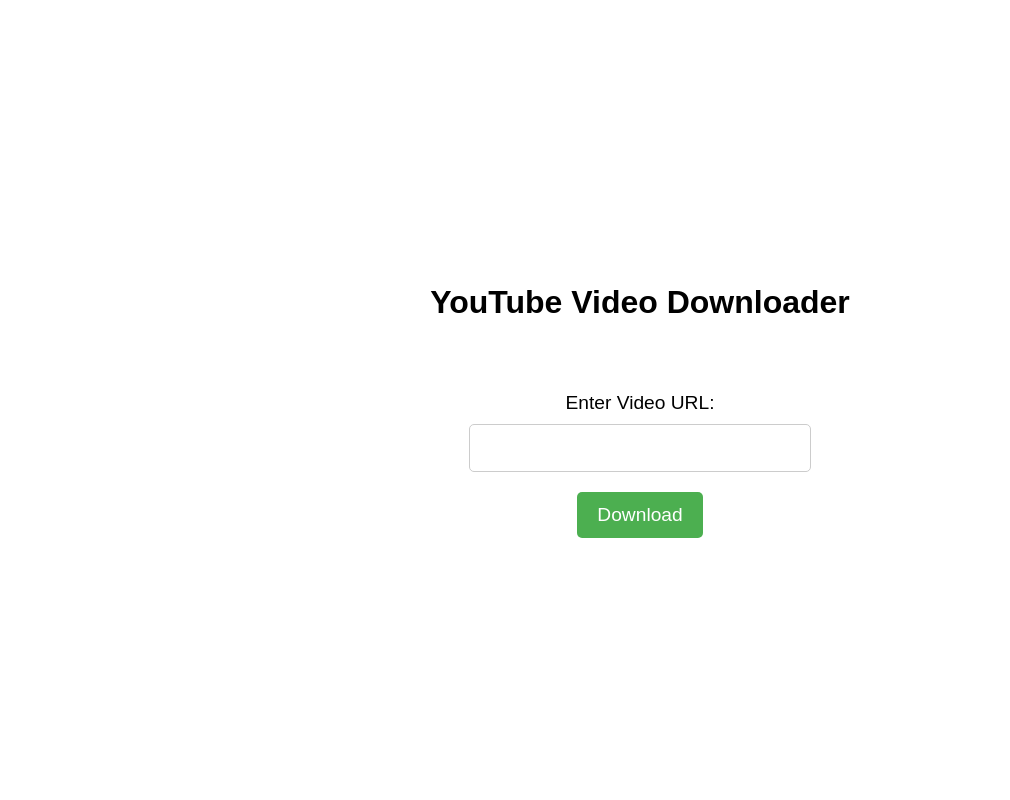
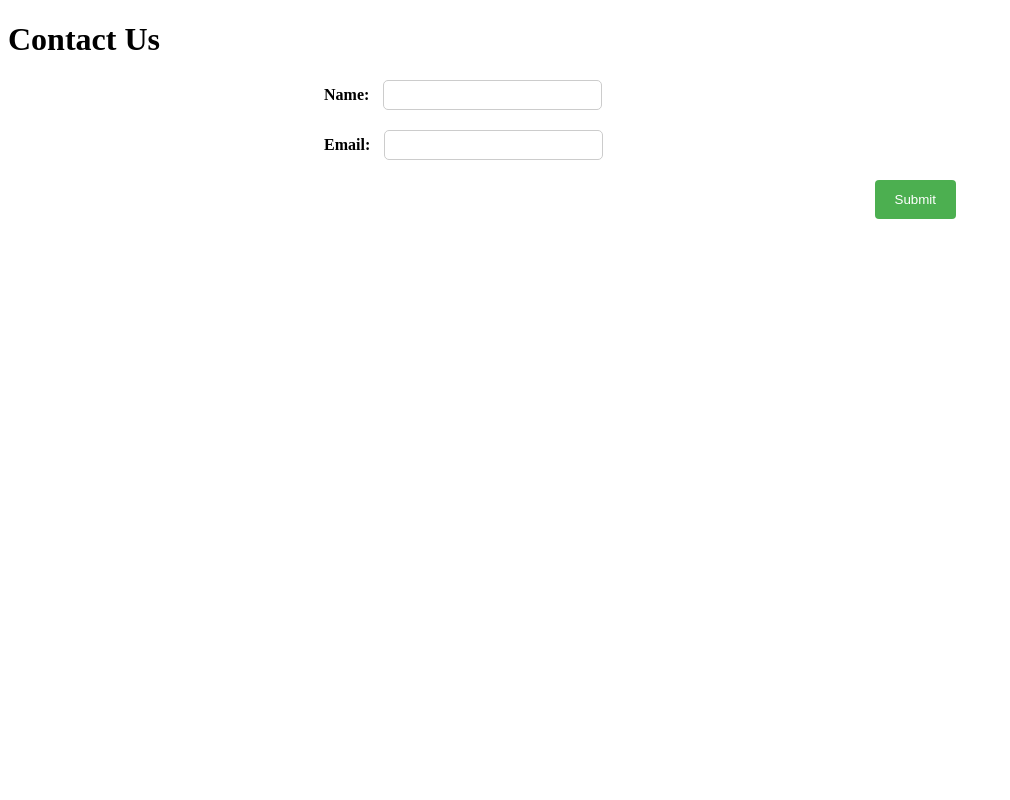
Before and after one commit to Siddwap/sd-yt-dl2, a Flask app: template templates/index.html in a window 1280 px wide. Shown: the whole page, without its empty margins (0-1010 px from the left). Run offline with Flask 2, Linux system fonts and the light colour scheme; the template is opened without the code that fills it, so the values that code supplies are empty.

Commit message:
Update index.html

```diff
--- a/templates/index.html
+++ b/templates/index.html
@@ -1,33 +1,64 @@
 <!DOCTYPE html>
+<html>
+<head>
+  <title>My Form</title>
+  <style>
+    /* CSS styles go here */
+    form {
+        width: 50%;
+        margin: auto;
+    }
 
-<html>
+    label {
+        font-weight: bold;
+        margin-right: 10px;
+    }
 
-<head>
+    input[type="text"], input[type="email"] {
+        padding: 5px;
+        font-size: 16px;
+        margin-bottom: 20px;
+        border-radius: 5px;
+        border: 1px solid #ccc;
+    }
 
-    <link rel="stylesheet" type="text/css" href="styles.css">
+    input[type="submit"] {
+        background-color: #4CAF50;
+        color: white;
+        padding: 12px 20px;
+        border: none;
+        border-radius: 4px;
+        cursor: pointer;
+        float: right;
+    }
+  </style>
+</head>
+<body>
+  <h1>Contact Us</h1>
+  <form id="form" action="submitForm" method="post">
+    <label for="name">Name:</label>
+    <input type="text" id="name" name="name">
+    <br>
+    <label for="email">Email:</label>
+    <input type="email" id="email" name="email">
+    <br>
+    <input type="submit" value="Submit">
+  </form>
+  <script>
+    // add event listener for form submission
+    document.getElementById("form").addEventListener("submit", function(event) {
+      event.preventDefault(); // prevent the form from submitting
 
-    <title>YouTube Video Downloader</title>
+      // get the values from the form fields
+      var name = document.getElementById("name").value;
+      var email = document.getElementById("email").value;
 
-</head>
-
-<body>
-
-    <div class="container">
-
-        <h1>YouTube Video Downloader</h1>
-
-        <form action="/download" method="post">
-
-            <label for="video_url">Enter Video URL:</label>
-
-            <input type="text" id="video_url" name="video_url" required>
-
-            <button type="submit" id="download-btn">Download</button>
-
-        </form>
-
-    </div>
-
+      // make a POST request to a Python script to convert the form to a PDF
+      fetch("/convert-to-pdf", {
+        method: "POST",
+        body: JSON.stringify({name: name, email: email})
+      });
+    });
+  </script>
 </body>
-
 </html>
```
